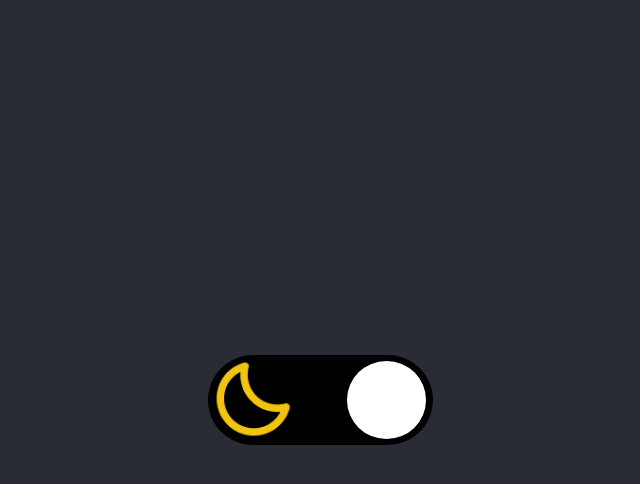
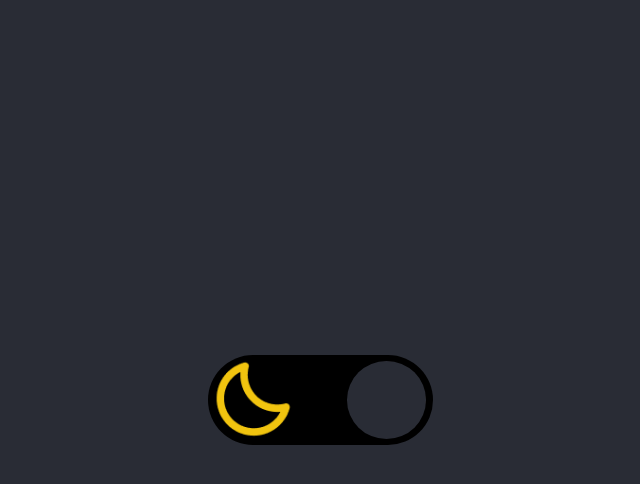
Before and after one commit to DaviS1Gomes/themedarkwhite, a plain HTML site: page index.html in a window 1280 px wide. Both pictures are taken after a click on the element 571 px from the left and 400 px from the top of the page. Shown: the whole page, without its empty margins (317-957 px from the left). Drawn offline with Linux system fonts and the light colour scheme.

Commit message:
Add files via upload

```diff
--- a/assets/css/style.css
+++ b/assets/css/style.css
@@ -17,6 +17,10 @@
     width: 40%;
     margin: 0px;
 }
+
+.border-button.white{
+    background-color: white;
+}
 .button{
     position: absolute;
     background-color: white;
@@ -29,11 +33,13 @@
     transition: transform 0.2s linear;
 }
 
+
 .button:hover{
     cursor: pointer;
 }
 .button.animation{
-    transition: transform 0.2s linear;
+    background-color: #292C35;
+    transition: 0.2s linear;
     transform: translateX(132px);
 }
 body{
```
